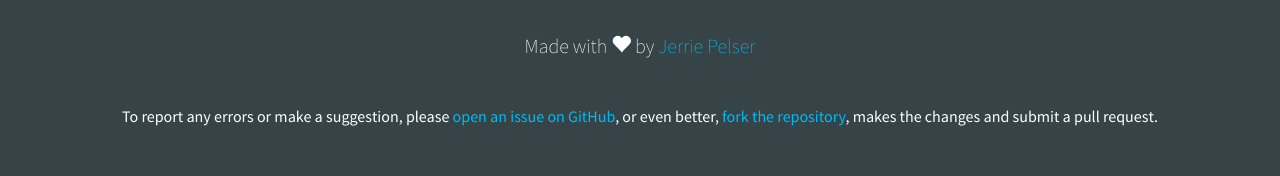
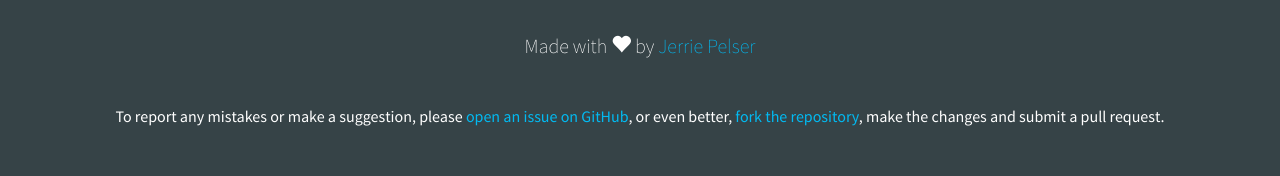
Before and after one commit to nnyegaard/oauthforaspnet, a Jekyll site: the page built from index.html, in a window 1280 px wide. Shown: the part 1789-1965 px from the top of the page. Built offline with Jekyll 4.4.1, drawn with Linux system fonts in a browser that asks for light colours; nearby versions of some CDN libraries; library files that are not in the unit come from our copies.

```diff
--- a/_includes/footer.html
+++ b/_includes/footer.html
@@ -1,7 +1,7 @@
 <footer class="footer">
   <div class="container">
     <h3>Made with <span class="glyphicon glyphicon-heart"></span> by <a href="http://www.jerriepelser.com" target="_new">Jerrie Pelser</a></h3>
-    <h4>To report any errors or make a suggestion, please <a href="https://github.com/RockstarLabs/oauthforaspnet/issues">open an issue on GitHub</a>, or even better, <a href="https://github.com/RockstarLabs/oauthforaspnet">fork the repository</a>, makes the changes and submit a pull request.
+    <h4>To report any mistakes or make a suggestion, please <a href="https://github.com/RockstarLabs/oauthforaspnet/issues">open an issue on GitHub</a>, or even better, <a href="https://github.com/RockstarLabs/oauthforaspnet">fork the repository</a>, make the changes and submit a pull request.
   </div>
 </footer>
 
```
Also changed, not shown: about.md (+7 -1 lines).
